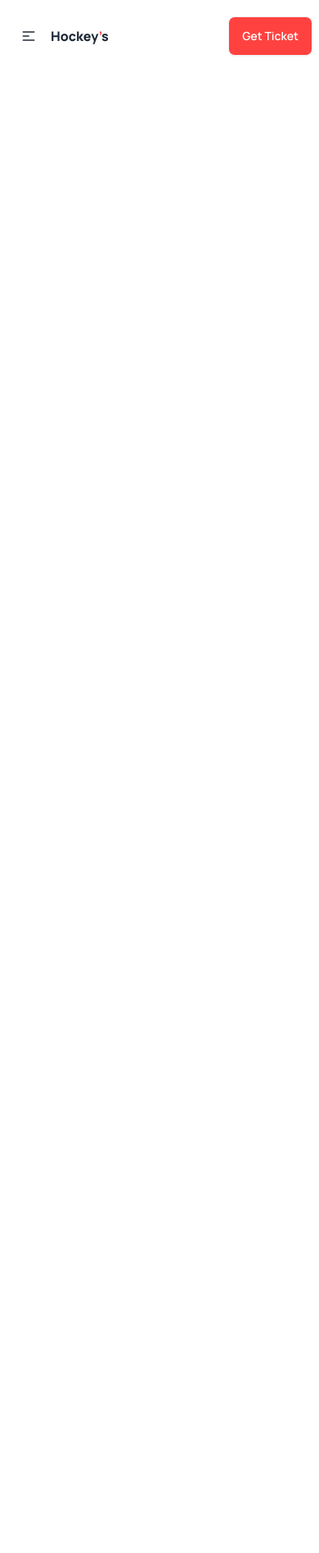
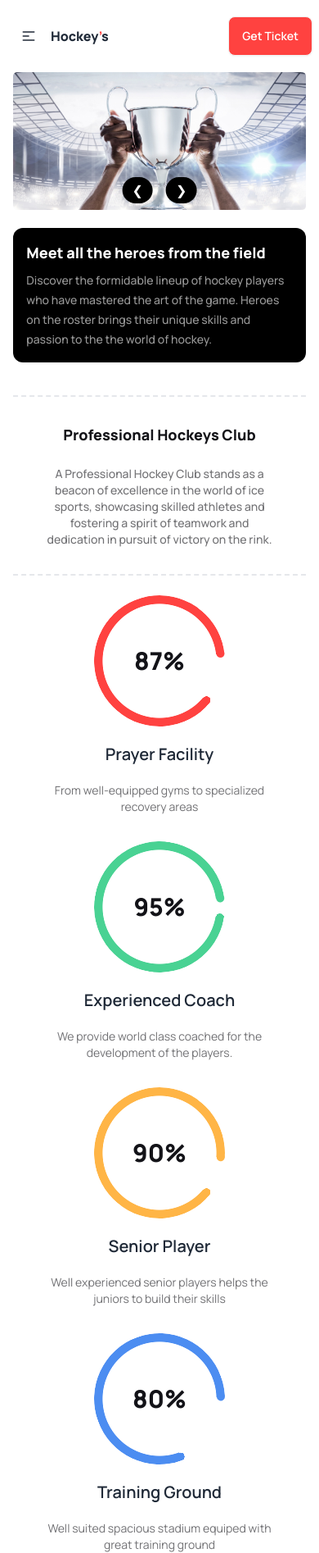
Before and after one commit to Rijwanul-Haque-Roman/hockey-club, a plain HTML site: page index.html in a window 390 px wide. Shown: the whole page at 82% size. Before the commit the page ends 844 px from the top, so only its background shows below. Drawn offline with nearby package versions, Linux system fonts and the light colour scheme.

Commit message:
banner, professional and prgress section done with responsiveness

```diff
--- a/index.html
+++ b/index.html
@@ -26,7 +26,9 @@
                 extend: {
                     colors: {
                         clifford: '#da373d',
-                        'theme-clr': '#FF4240'
+                        'theme-clr': '#FF4240',
+                        'h-clr': '#131318',
+                        'p-clr': '#13131899',
                     }
                 }
             }
@@ -35,8 +37,9 @@
 </head>
 
 <body class="manrope">
-    <header class="container mx-auto">
-        <nav class="navbar bg-base-100 mt-3 lg:mt-12">
+    <header class="container mx-auto mb-10 lg:mb-24">
+        <!-- navigation section -->
+        <nav class="navbar bg-base-100 my-3 lg:my-12">
             <div class="navbar-start">
                 <div class="dropdown">
                     <div tabindex="0" role="button" class="btn btn-ghost lg:hidden">
@@ -85,8 +88,100 @@
                 <a class="btn text-white bg-theme-clr m-0">Get Ticket</a>
             </div>
         </nav>
+        <!-- banner section -->
+        <div class="carousel w-full">
+            <div id="slide1" class="carousel-item relative w-full">
+                <img src="Images/1.png" class="mx-auto w-11/12 lg:w-[98vw]" />
+                <div
+                    class="absolute flex gap-4 lg:gap-6 left-1/2 transform -translate-x-1/2 lg:left-20 bottom-2 lg:bottom-8">
+                    <a href="#slide2" class="rounded-full bg-black first-line:text-white px-3 py-1">❮</a>
+                    <a href="#slide2" class="rounded-full bg-black first-line:text-white px-3 py-1">❯</a>
+                </div>
+            </div>
+            <div id="slide2" class="carousel-item relative w-full">
+                <img src="Images/4.png" class="mx-auto w-11/12 lg:w-[98vw]" />
+                <div
+                    class="absolute flex gap-4 lg:gap-6 left-1/2 transform -translate-x-1/2 lg:left-20 bottom-2 lg:bottom-8">
+                    <a href="#slide1" class="rounded-full bg-black first-line:text-white px-3 py-1">❮</a>
+                    <a href="#slide1" class="rounded-full bg-black first-line:text-white px-3 py-1">❯</a>
+                </div>
+            </div>
+
+
+        </div>
+        <div class="container mx-auto lg:relative mt-4">
+            <div class="lg:absolute bg-black w-11/12 mx-auto lg:w-[45%] p-4 rounded-xl right-8 -top-56">
+                <h2 class="text-lg lg:text-2xl font-extrabold text-white mb-2 lg:mb-6">Meet all the heroes from the
+                    field
+                </h2>
+                <p class="text-sm lg:text-base font-medium text-[#FFFFFF99] leading-6 ">Discover the formidable lineup
+                    of
+                    hockey
+                    players
+                    who
+                    have mastered the art of the game. Heroes on the roster brings their unique skills and
+                    passion to the the world of hockey.</p>
+            </div>
+        </div>
     </header>
-    <main></main>
+    <main class="container mx-auto">
+        <!-- professional hockey's section -->
+        <section class=" w-11/12 lg:w-auto border-dashed border-t-2 border-b-2 mx-auto">
+            <div class="text-center py-8 ">
+                <h2 class="text-h-clr text-lg lg:text-4xl font-extrabold pb-6">Professional Hockeys Club</h2>
+                <p class="text-p-clr text-sm lg:text-base font-medium w-4/5 lg:w-4/6 mx-auto">A Professional
+                    Hockey Club
+                    stands as
+                    a beacon
+                    of
+                    excellence in the world of
+                    ice sports, showcasing
+                    skilled athletes and fostering a spirit of teamwork and dedication in pursuit of victory on the
+                    rink.</p>
+            </div>
+        </section>
+        <section class="grid lg:grid-cols-4 gap-8 mt-6 lg:mt-12 lg:mb-24">
+            <div class="text-center space-y-5">
+                <div class="radial-progress text-theme-clr rotate-[130deg]"
+                    style="--value:87; --size:10rem; --thickness: 10px;" role="progressbar">
+                    <p class="text-h-clr rotate-[230deg] text-3xl font-extrabold text-">87%</p>
+                </div>
+                <h3 class="text-xl font-semibold">Prayer Facility</h3>
+                <p class="text-p-clr text-sm lg:text-base w-3/4 lg:w-auto mx-auto"> From
+                    well-equipped gyms to
+                    specialized recovery areas</p>
+            </div>
+            <div class="text-center space-y-5">
+                <div class="radial-progress text-[#49D293] rotate-[100deg]"
+                    style="--value:95; --size:10rem; --thickness: 10px;" role="progressbar">
+                    <p class="text-h-clr rotate-[260deg] text-3xl font-extrabold text-">95%</p>
+                </div>
+                <h3 class="text-xl font-semibold">Experienced Coach</h3>
+                <p class="text-p-clr text-sm lg:text-base w-3/4 lg:w-auto mx-auto">We provide world class coached for
+                    the development of the players.</p>
+            </div>
+            <div class="text-center space-y-5">
+                <div class="radial-progress text-[#ffb546] rotate-[130deg]"
+                    style="--value:90; --size:10rem; --thickness: 10px;" role="progressbar">
+                    <p class="text-h-clr rotate-[230deg] text-3xl font-extrabold text-">90%</p>
+                </div>
+                <h3 class="text-xl font-semibold">Senior Player</h3>
+                <p class="text-p-clr text-sm lg:text-base w-3/4 lg:w-auto mx-auto">Well experienced senior players helps
+                    the juniors to build their skills
+                </p>
+            </div>
+            <div class="text-center space-y-5">
+                <div class="radial-progress text-[#4C8DF1] rotate-[160deg]"
+                    style="--value:80; --size:10rem; --thickness: 10px;" role="progressbar">
+                    <p class="text-h-clr rotate-[200deg] text-3xl font-extrabold text-">80%</p>
+                </div>
+                <h3 class="text-xl font-semibold">Training Ground</h3>
+                <p class="text-p-clr text-sm lg:text-base w-3/4 lg:w-auto mx-auto">Well suited spacious stadium equiped
+                    with great training ground</p>
+            </div>
+        </section>
+
+    </main>
 </body>
 
 </html>
```
